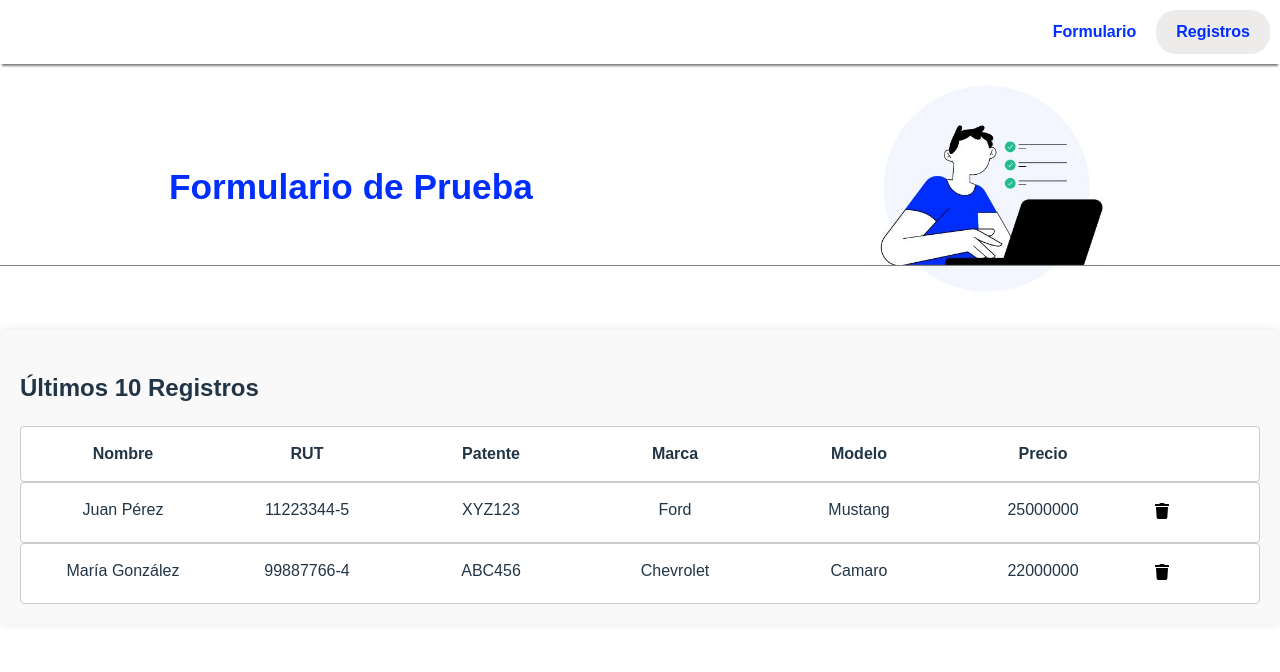
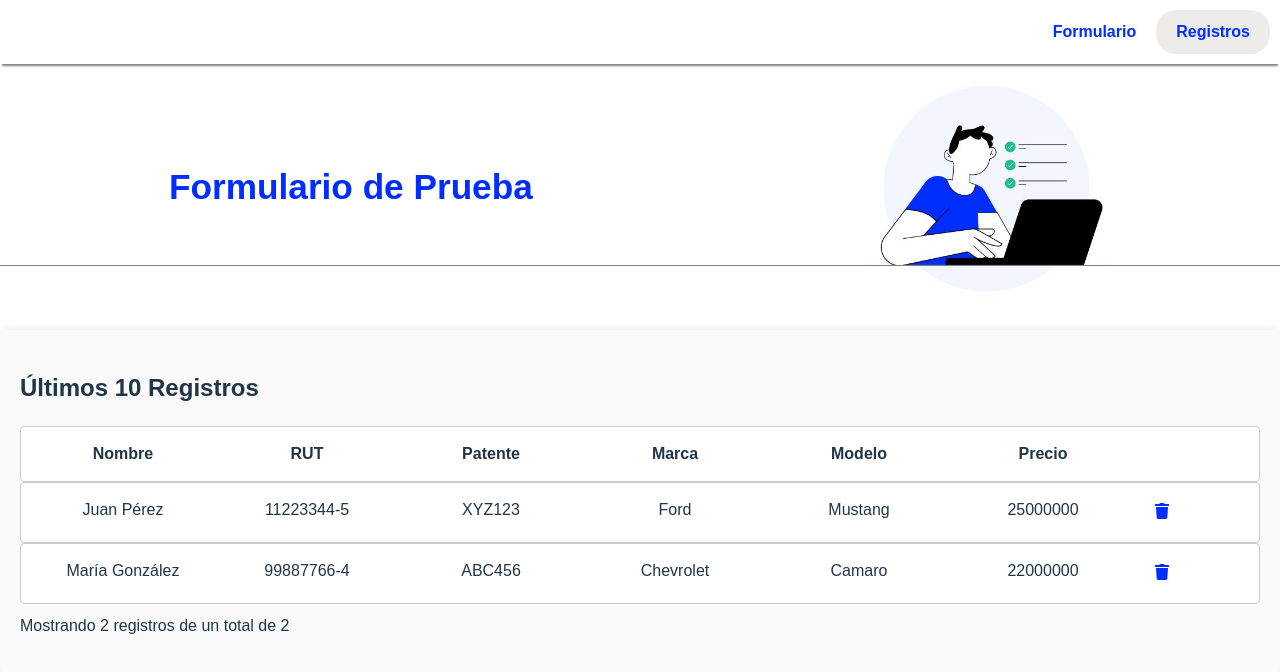
Before and after one commit to Thor023/pt_aw, a React (Vite) app in the folder prueba_tecnica/: page /registros in a window 1280 px wide. Shown: the top 672 px of the page. Built offline with nearby package versions, Linux system fonts and the light colour scheme.

Commit message:
validaciones de form

```diff
--- a/prueba_tecnica/src/components/Formulario.jsx
+++ b/prueba_tecnica/src/components/Formulario.jsx
@@ -120,6 +120,23 @@ const Formulario = () => {
     setErrors({ ...errors, [name]: "" });
   };
 
+  // const handleSubmit = (e) => {
+  //   e.preventDefault();
+  //   const newErrors = {};
+
+  //   // Campos requeridos
+  //   const requiredFields = ["nombre", "rut", "patente", "marca", "modelo", "precio"];
+  //   requiredFields.forEach((field) => {
+  //     if (!form[field]) {
+  //       newErrors[field] = "Este campo es obligatorio";
+  //     }
+  //   });
+  //   if (Object.keys(newErrors).length > 0) {
+  //     setErrors(newErrors);
+  //   } else {
+  //     dispatch(addRegistro());
+  //   }
+  // };
   const handleSubmit = (e) => {
     e.preventDefault();
     const newErrors = {};
@@ -131,12 +148,27 @@ const Formulario = () => {
         newErrors[field] = "Este campo es obligatorio";
       }
     });
+
+    // Validaciones adicionales
+    if (form.nombre && !/^[A-Za-zÁÉÍÓÚáéíóúñÑ\s]+$/.test(form.nombre)) {
+      newErrors.nombre = "El nombre solo puede contener letras y espacios";
+    }
+
+    if (form.rut && !/^[0-9]+[-]?[0-9kK]{1}$/.test(form.rut)) {
+      newErrors.rut = "Rut inválido";
+    }
+
+    if (form.precio && isNaN(form.precio)) {
+      newErrors.precio = "El precio debe ser un número válido";
+    }
+
     if (Object.keys(newErrors).length > 0) {
       setErrors(newErrors);
     } else {
       dispatch(addRegistro());
     }
   };
+
 
   useEffect(() => {
     const timer = setTimeout(() => {
--- a/prueba_tecnica/src/components/Registros.jsx
+++ b/prueba_tecnica/src/components/Registros.jsx
@@ -37,6 +37,15 @@ const DeleteButton = styled.button`
   background-color: transparent;
   border: none;
   cursor: pointer;
+
+  .trash-icon {
+    color: #002EFF;
+  }
+`;
+
+const MensajeCentrado = styled.p`
+  text-align: center;
+  margin-top: 10px;
 `;
 
 const Registros = () => {
@@ -44,8 +53,14 @@ const Registros = () => {
   const registros = useSelector((state) => state.form.registros);
 
   const handleDeleteRegistro = (index) => {
-    dispatch(deleteRegistro(index));
+    const confirmDelete = window.confirm('¿Estás seguro de que quieres eliminar este registro?');
+
+    if (confirmDelete) {
+      dispatch(deleteRegistro(index));
+    }
   };
+
+  const registrosMostrados = registros.slice(-10)
 
   return (
     <RegistroContainer>
@@ -59,7 +74,7 @@ const Registros = () => {
         {/* <RegistroColumna><strong>Segunda Marca</strong></RegistroColumna> */}
         <RegistroColumna><strong>Precio</strong></RegistroColumna>
       </RegistroItem>
-      {registros.map((registro, index) => (
+      {registrosMostrados.map((registro, index) => (
         <RegistroItem key={index}>
           <RegistroColumna>{registro.nombre} {registro.apellido}</RegistroColumna>
           <RegistroColumna>{registro.rut}</RegistroColumna>
@@ -69,10 +84,13 @@ const Registros = () => {
           {/* <RegistroColumna>{registro.marcaDos}</RegistroColumna> */}
           <RegistroColumna>{registro.precio}</RegistroColumna>
           <DeleteButton onClick={() => handleDeleteRegistro(index)}>
-            <FaTrash />
+            <FaTrash className='trash-icon'/>
           </DeleteButton>
         </RegistroItem>
       ))}
+      <MensajeCentrado>
+        Mostrando {registrosMostrados.length} registro{registrosMostrados.length !== 1 ? 's' : ''} de un total de {registros.length}
+      </MensajeCentrado>
     </RegistroContainer>
   );
 };
--- a/prueba_tecnica/src/formSlice.js
+++ b/prueba_tecnica/src/formSlice.js
@@ -66,7 +66,7 @@ const formSlice = createSlice({
         marcaDos: state.marcaDos,
         precio: state.precio,
       };
-      state.registros = [newRegistro, ...state.registros].slice(0, 10);
+      state.registros = [newRegistro, ...state.registros];
       state.rut = '';
       state.nombre = '';
       state.patente = '';
```
